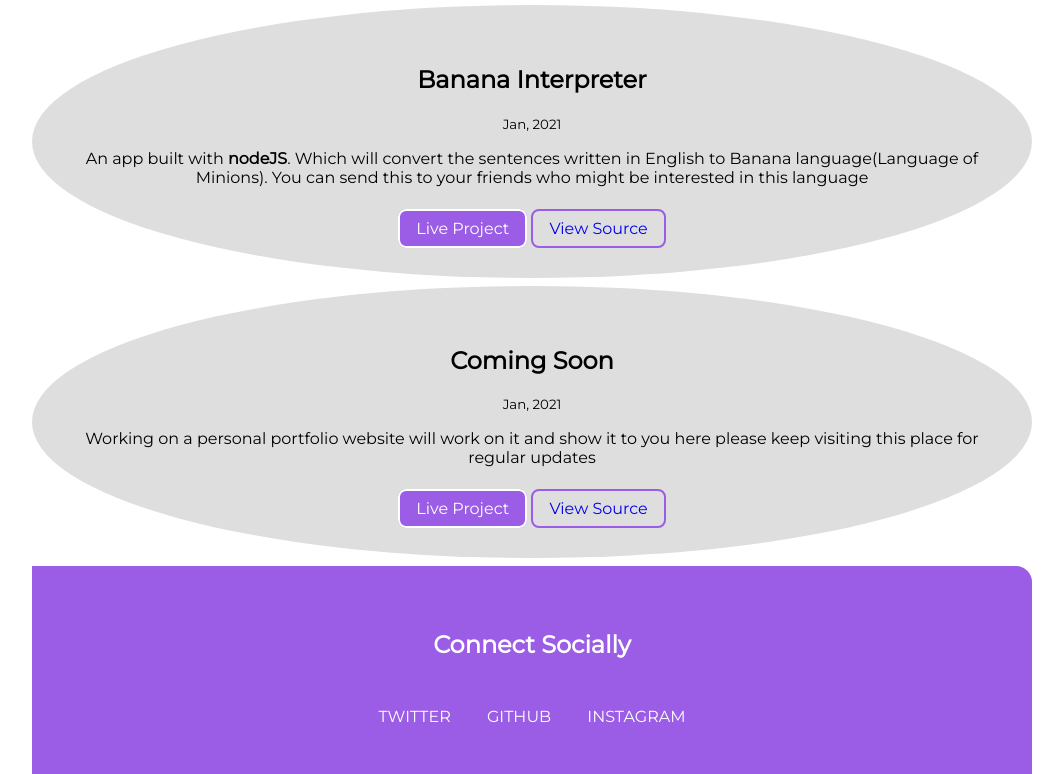
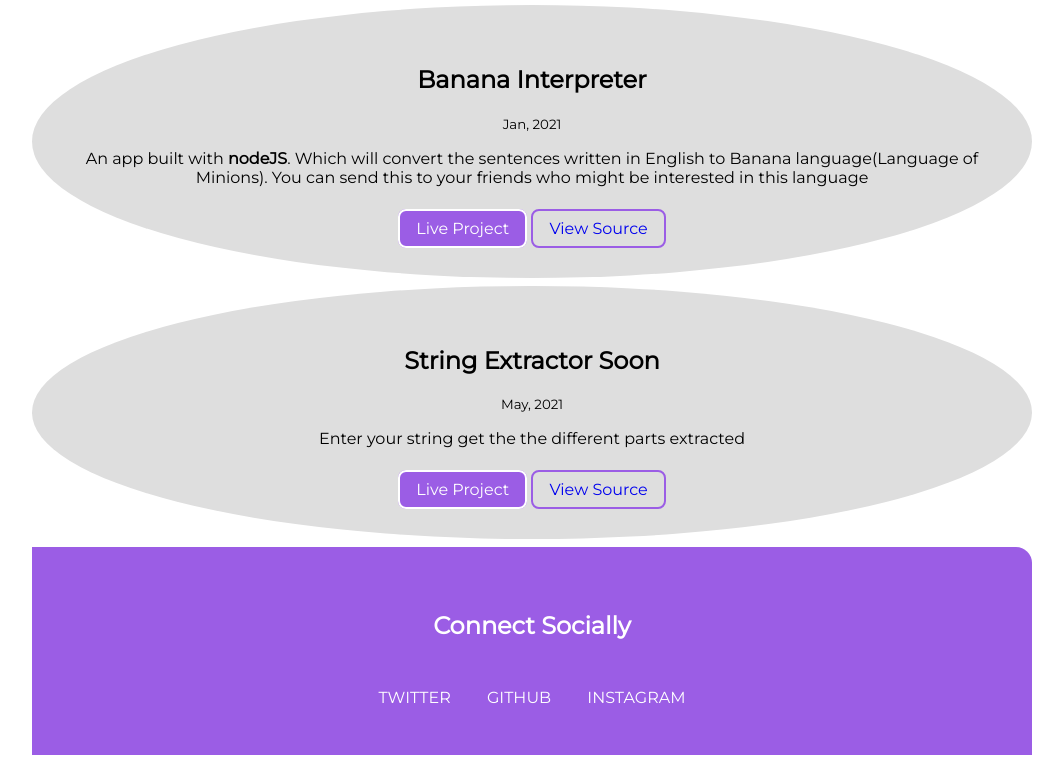
Before and after one commit to abhis0858/Portfolio, a plain HTML site: page projects.html in a window 1280 px wide. Shown: the part 857-1631 px from the top of the page, without its empty margins (108-1171 px from the left). Drawn offline with Linux system fonts and the light colour scheme.

Commit message:
Added New Project

```diff
--- a/projects.html
+++ b/projects.html
@@ -74,12 +74,12 @@
         <li>
             <section class="sec-pad ow round" style="margin-bottom: 0.5rem;">
                 <div class="container">
-                    <h1>Coming Soon</h1>
-                    <small>Jan, 2021</small>
-                    <p style="padding-bottom: 1rem;">Working on a personal portfolio website will work on it and show it to you here please keep visiting this place for regular updates</p>
+                    <h1>String Extractor Soon</h1>
+                    <small>May, 2021</small>
+                    <p style="padding-bottom: 1rem;">Enter your string get the the different parts extracted</p>
 
-                    <a class="link b-project" href="/projects/banana-app/index.html">Live Project</a>
-                    <a class="link link-second" target="_blank" href="https://github.com/abhis0858/Portfolio/tree/main/projects/banana-app">View Source</a>
+                    <a class="link b-project" href="/projects/strings-project/index.html">Live Project</a>
+                    <a class="link link-second" target="_blank" href="https://github.com/abhis0858/StringsProject">View Source</a>
 
                 </div>
             </section>
```
